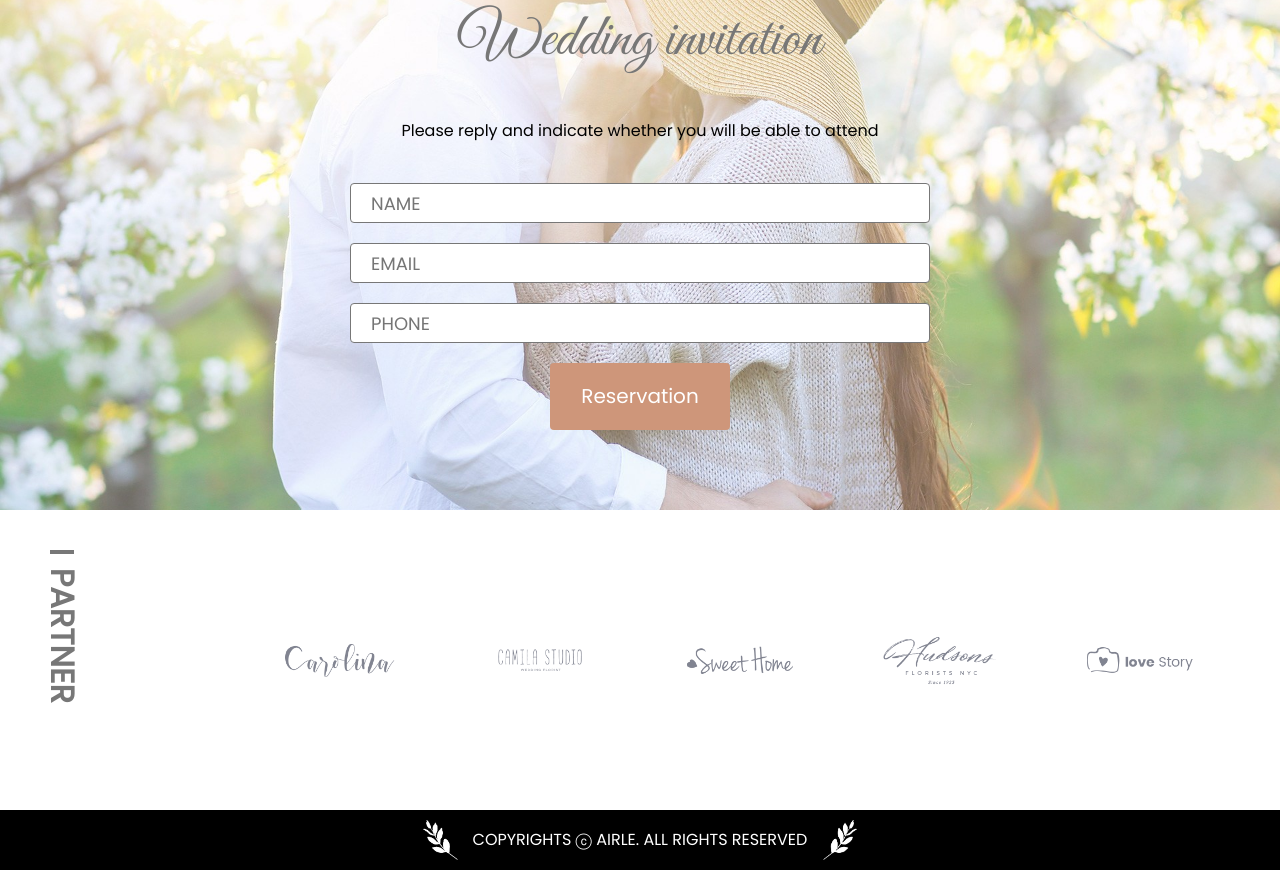
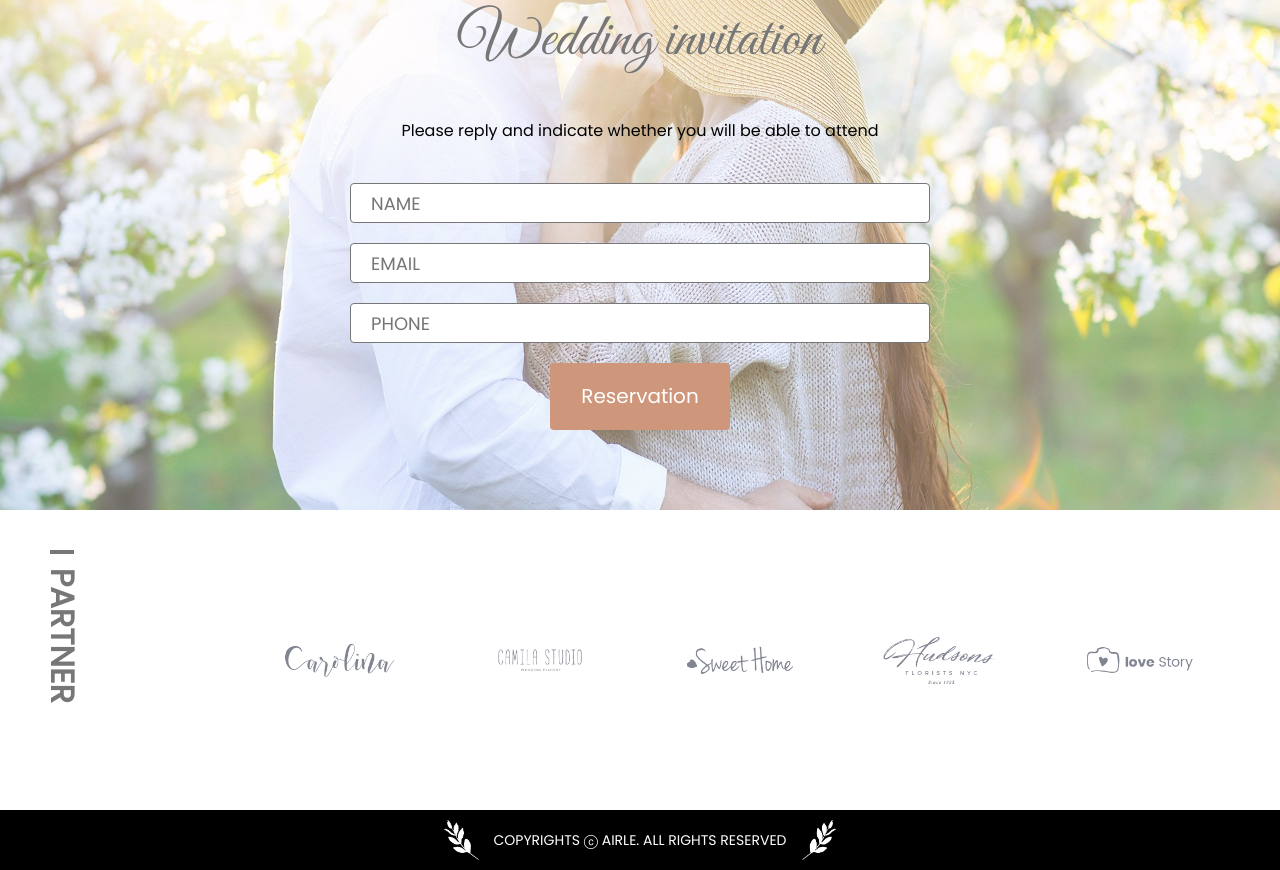
Before and after one commit to xgermanyx/wedding, a plain HTML site: page index.html in a window 1280 px wide. Shown: the part 3067-3937 px from the top of the page. Drawn offline with Linux system fonts and the light colour scheme; files whose address does not match are found by name.

Commit message:
second commit

```diff
--- a/css/style.css
+++ b/css/style.css
@@ -208,16 +208,12 @@ header .main .wrap .logo a img{/*width: 180px;*/ height: 30px;}
 #partner .wrap .cont_part ul li:nth-child(4) a{background-image: url(../images/client-7-1.png);}
 #partner .wrap .cont_part ul li:nth-child(5) a{background-image: url(../images/client-8.png);}
 
+
+#partner .wrap .cont_part ul li a{display: block; height: 220px; background-size: 80% auto; background-repeat: no-repeat; background-position: 50% 50%;}
+
+
 footer{background-color: #000; text-align: center;}
 
-footer p{display: inline-block; line-height: 60px;padding-left: 50px; padding-right: 50px; position: relative; color:#fff;}
+footer p{display: inline-block; line-height: 60px;padding-left: 50px; padding-right: 50px; position: relative; color:#fff; font-size: 14px;}
 footer p:before{content:""; display: block; position: absolute; top:0; left:0; width: 50px; height: 100%; background-image: url(../images/h1-slider1-img-1.png); background-size: auto 40px; background-repeat: no-repeat; background-position: 0 50%;}
 footer p:after{content:""; display: block; position: absolute; top:0; right:0; width: 50px; height: 100%; background-image: url(../images/h1-slider1-img-2.png); background-size: auto 40px; background-repeat: no-repeat; background-position: 100% 50%;}
-
-
-
-
-
-
-
-#partner .wrap .cont_part ul li a{display: block; height: 220px; background-size: 80% auto; background-repeat: no-repeat; background-position: 50% 50%;}
--- a/index.html
+++ b/index.html
@@ -5,6 +5,7 @@
     <meta http-equiv="X-UA-Compatible" content="IE=edge">
     <meta name="viewport" content="width=device-width, initial-scale=1.0">
     <title>The aisle - wedding</title>
+    <link rel="shortcut icon" href="./images/section-title-img-1.png" type="image/x-icon">
     <link rel="stylesheet" href="css/style.css">
 </head>
 <body>
```
